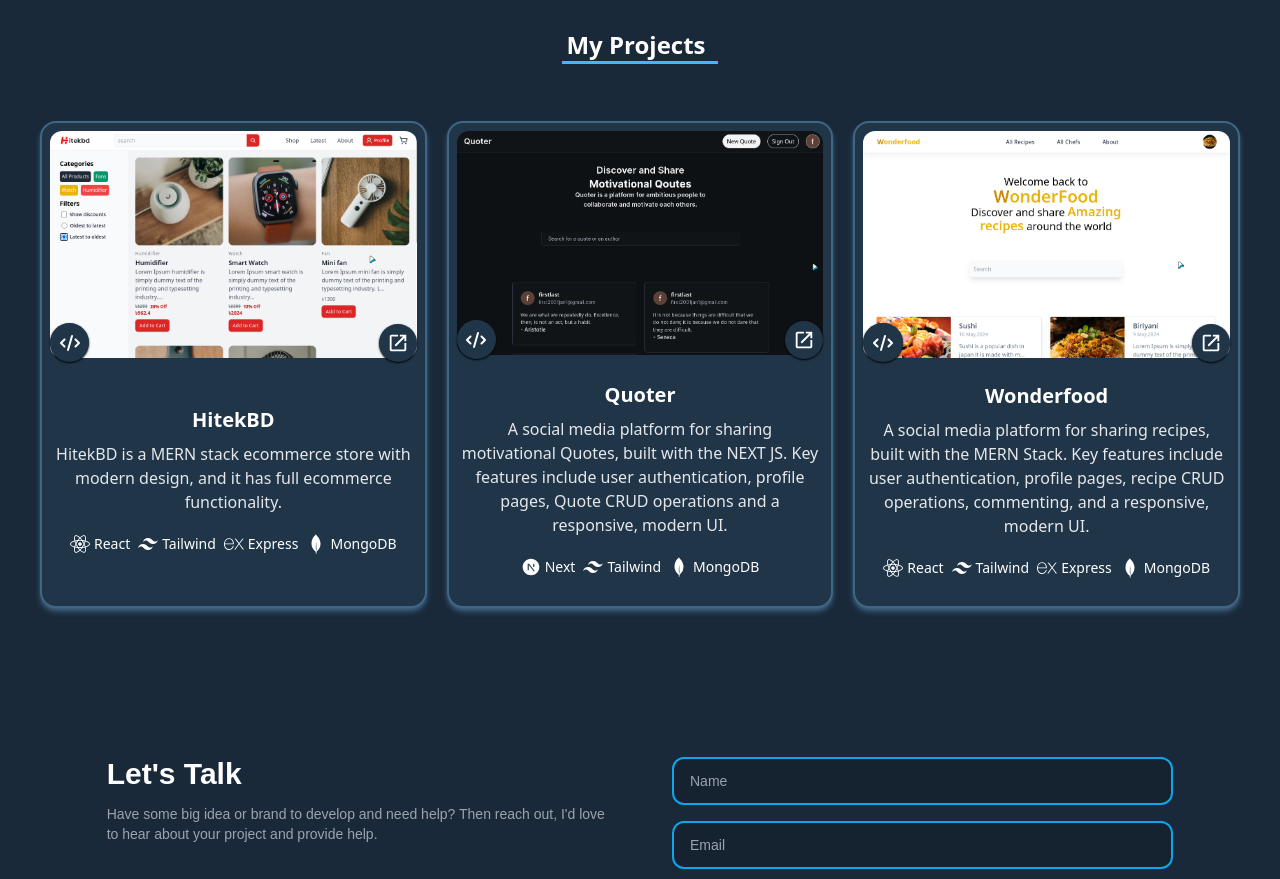
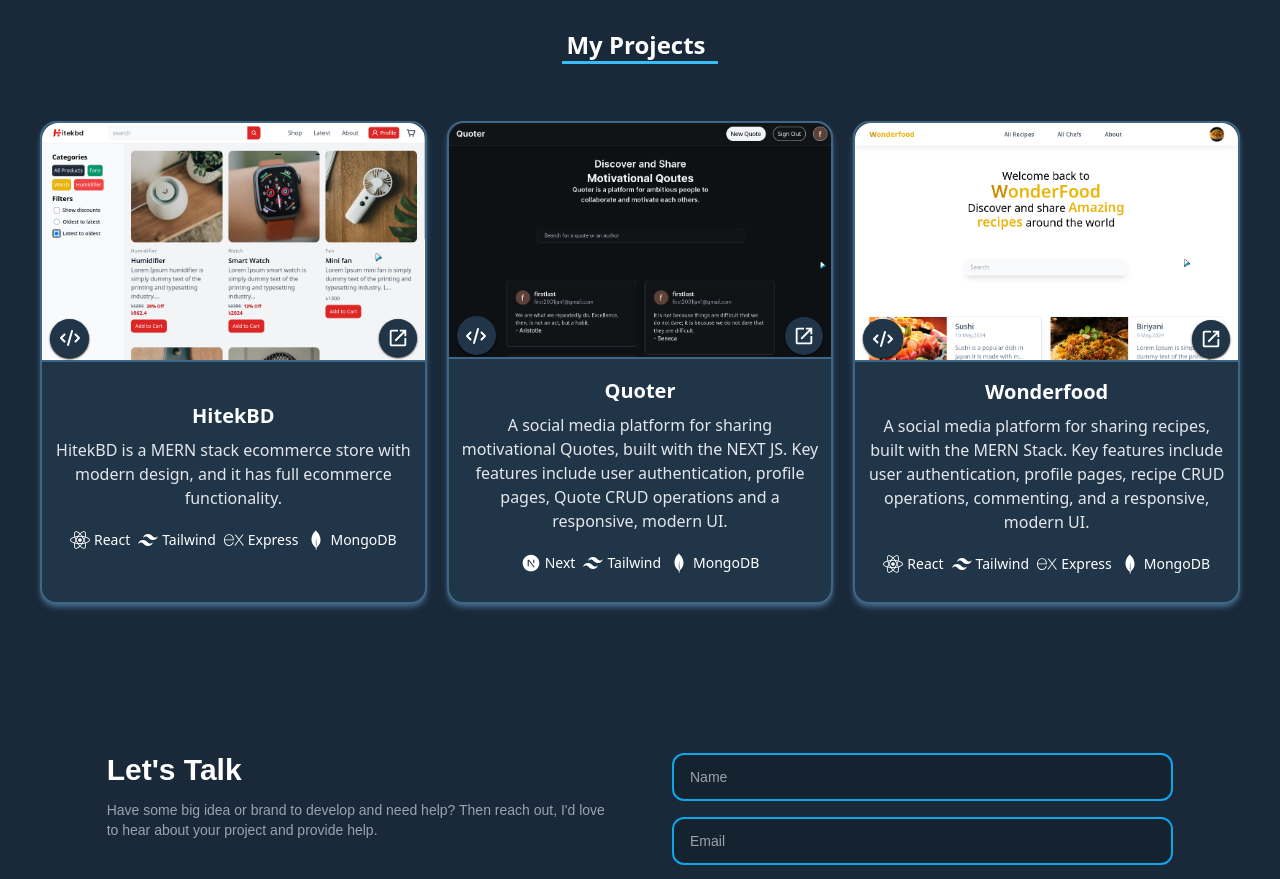
Before and after one commit to Tamim-369/Portfolio, a React (Vite) app: page / in a window 1280 px wide. Shown: the part 1460-2339 px from the top of the page. Built offline with nearby package versions, Linux system fonts and the light colour scheme.

Commit message:
improving more

```diff
--- a/src/components/ProjectCard.jsx
+++ b/src/components/ProjectCard.jsx
@@ -43,10 +43,10 @@ const ProjectCard = ({
         ref={ref}
         className="project  sm:my-0 my-2 flex bg-[#203548] border-2 border-[#406686] shadow-md  shadow-[#406686]   flex-col rounded-2xl justify-center items-center "
       >
-        <div className="w-full group p-2 relative overflow-hidden top-0 bottom-0 right-0 left-0  ">
+        <div className="w-full group  relative overflow-hidden top-0 bottom-0 right-0 left-0  ">
           <img
             src={image}
-            className="h-full w-full  object-contain  rounded-xl object-center filter "
+            className="h-full w-full  object-contain  rounded-t-2xl border-b-[#406686] border-b-2 object-center filter "
             alt=""
             srcset=""
           />
```
